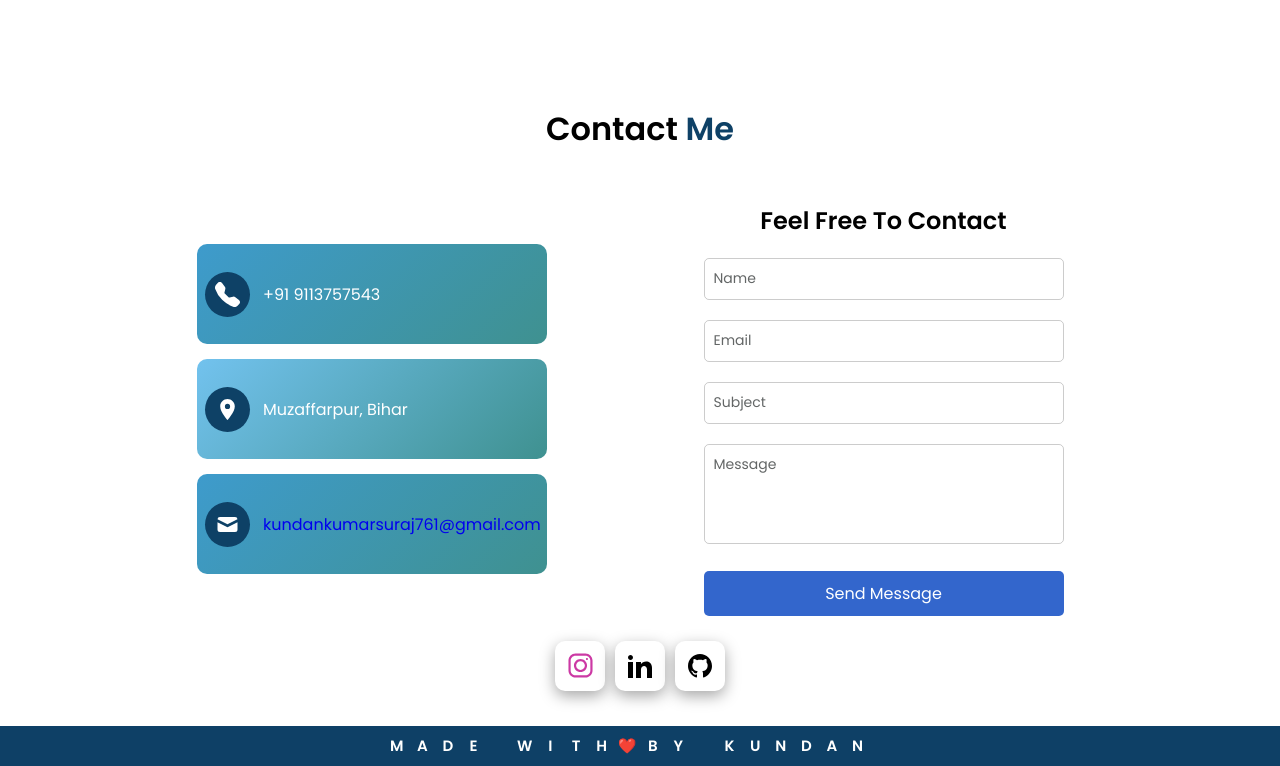
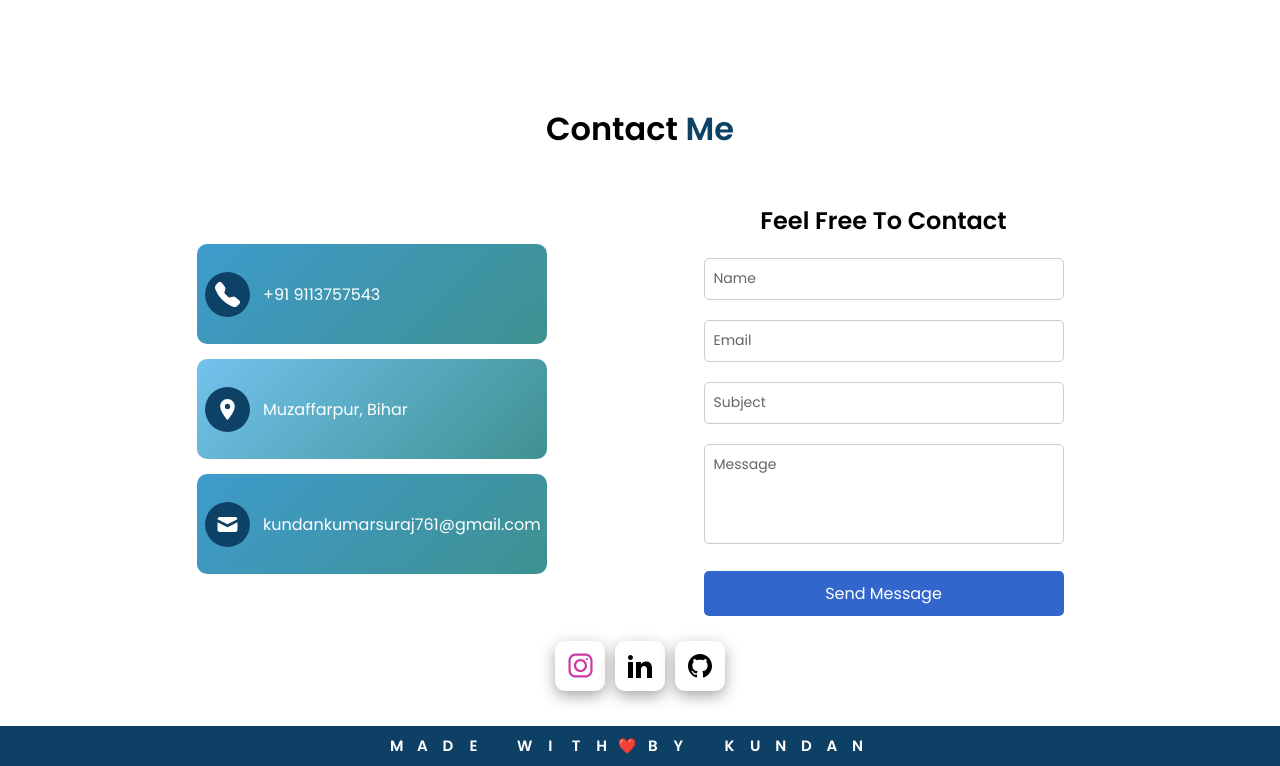
Before and after one commit to kundan761/kundan761.github.io, a React (Create React App) app: page / in a window 1280 px wide. Shown: the part 6046-6812 px from the top of the page. Built offline with nearby package versions, Linux system fonts and the light colour scheme; the HTML template or start-up script is replaced by a standard one.

Commit message:
Update Contactme.jsx

```diff
--- a/src/Components/Contactme.jsx
+++ b/src/Components/Contactme.jsx
@@ -11,8 +11,8 @@ const Contactme = () => {
         const phoneNumber = '9113757543'; // Replace with the desired phone number
         window.location.href = `tel:${phoneNumber}`;
       };
-    const email = 'kundankumarsuraj761@gmail.com';
       const emaillink = ()=>{
+        const email = 'kundankumarsuraj761@gmail.com';
         window.location.href= `mailto:${email}`;
       }
 
@@ -52,8 +52,7 @@ const Contactme = () => {
 
                                 <HiMail className='contact-icon' />
                                 </div>
-{/*                                 <p>kundankumarsuraj761@gmail.com</p> */}
-                                <a href={`mailto:${email}`}><p>{email}</p></a>
+                                 <p>kundankumarsuraj761@gmail.com</p>
                             </div>
                         </div>
                     </div>
```
